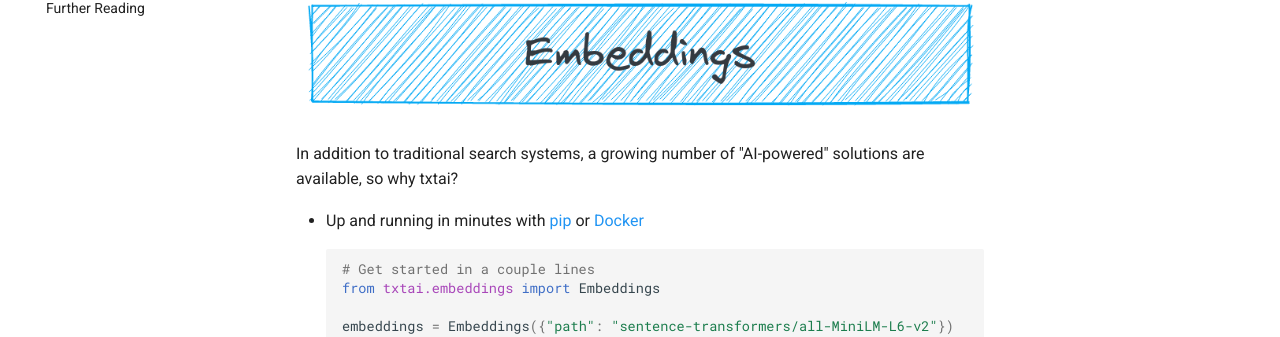
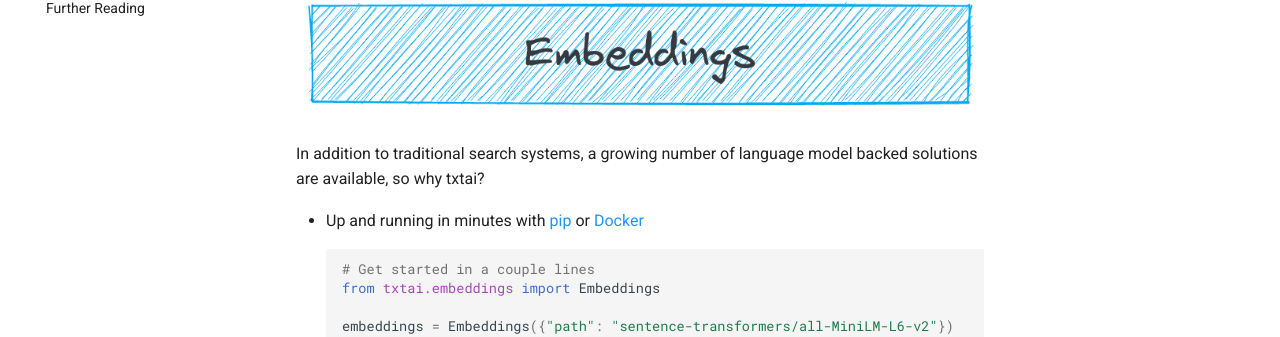
Before and after one commit to neuml/txtai, an MkDocs documentation site: the page built from docs/why.md, in a window 1280 px wide and 1278 px high. Shown: the part 399-736 px from the top of the window. Built offline with MkDocs 1.6.1 and Material for MkDocs 9.7.7, drawn with Linux system fonts in a browser that asks for light colours; comment, search, counter and statistics services are not loaded.

Commit message:
Update documentation

````diff
--- a/docs/why.md
+++ b/docs/why.md
@@ -3,7 +3,7 @@
 ![why](images/why.png#only-light)
 ![why](images/why-dark.png#only-dark)
 
-In addition to traditional search systems, a growing number of "AI-powered" solutions are available, so why txtai?
+In addition to traditional search systems, a growing number of language model backed solutions are available, so why txtai?
 
 - Up and running in minutes with [pip](../install/) or [Docker](../cloud/)
 ```python
--- a/mkdocs.yml
+++ b/mkdocs.yml
@@ -3,7 +3,7 @@
 #
 
 site_name: txtai
-site_description: "txtai: Build AI-powered semantic search applications"
+site_description: "txtai: Semantic search and workflows powered by language models"
 repo_name: neuml/txtai
 repo_url: https://github.com/neuml/txtai
 copyright: © NeuML LLC, Apache-2.0 License
--- a/setup.py
+++ b/setup.py
@@ -79,7 +79,7 @@
     name="txtai",
     version="5.5.0",
     author="NeuML",
-    description="Build AI-powered semantic search applications",
+    description="Semantic search and workflows powered by language models",
     long_description=DESCRIPTION,
     long_description_content_type="text/markdown",
     url="https://github.com/neuml/txtai",
````
Also changed, not shown: README.md (+2 -2 lines), 1 other file.
